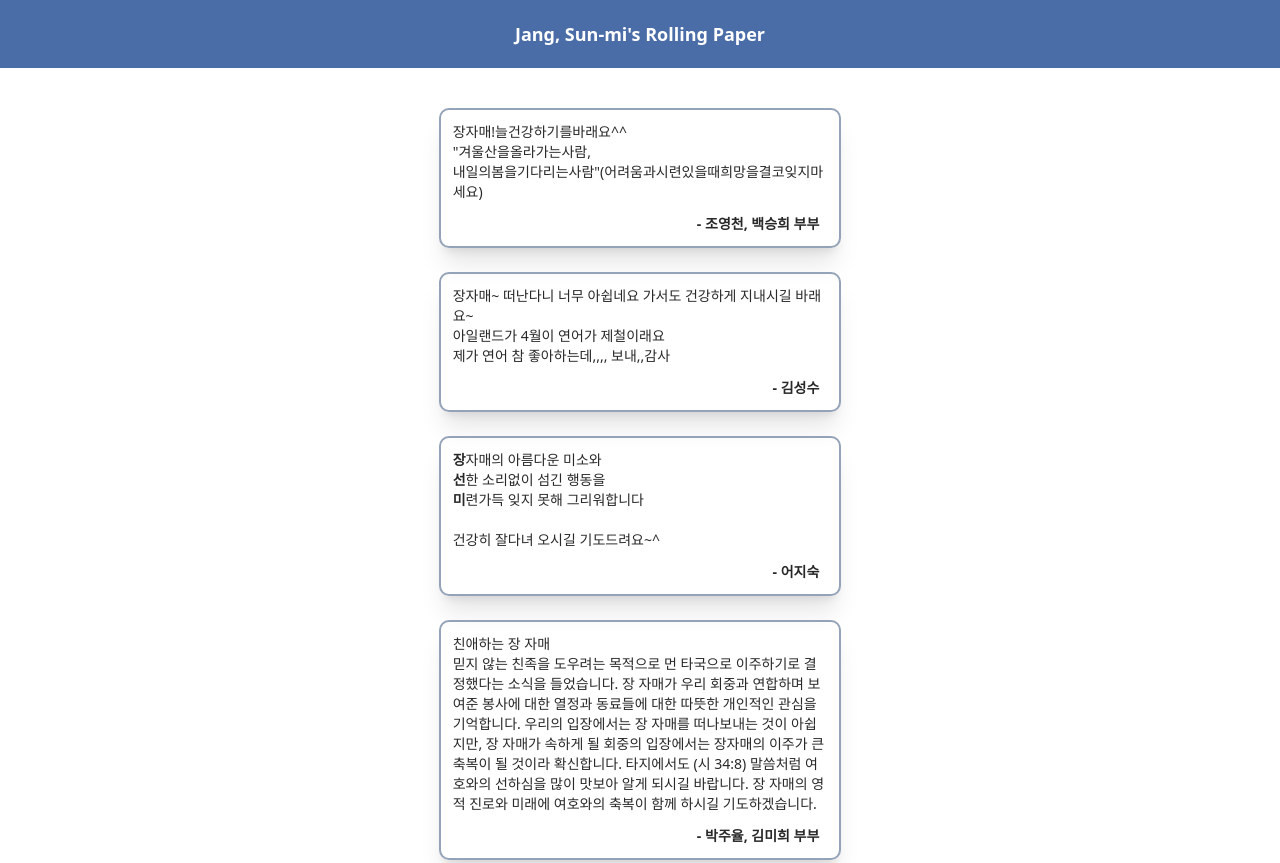
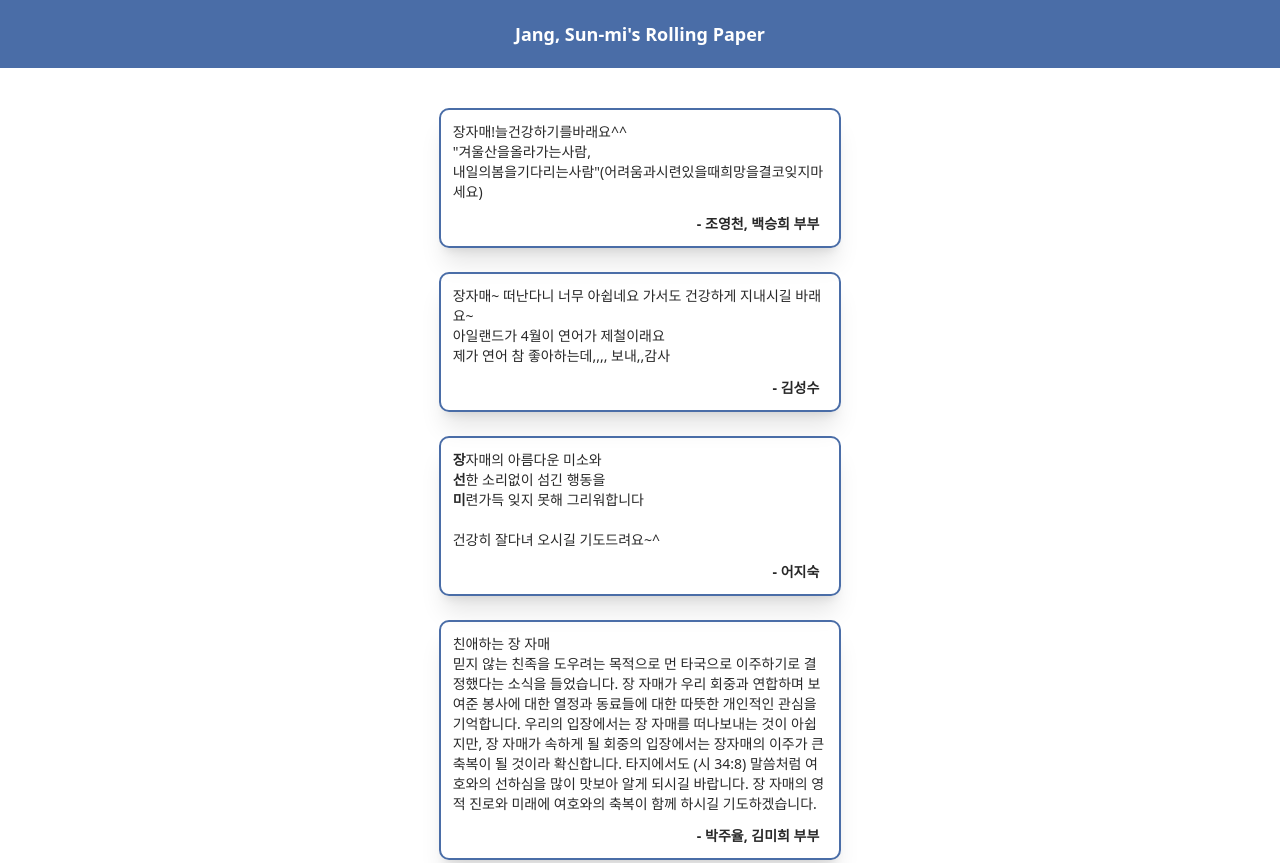
Before and after one commit to jungkun-friacode/sunmi, a plain HTML site: page index.html in a window 1280 px wide. Shown: the top 863 px of the page. Drawn offline with nearby package versions, Linux system fonts and the light colour scheme.

Commit message:
update card border color

```diff
--- a/index.html
+++ b/index.html
@@ -25,7 +25,7 @@
       let div = '';
       message.map((item) => {
         div += `
-          <div class="border-2 border-slate-400 hover:border-2 hover:border-[#F6B310] shadow-xl mb-6 rounded-[10px] p-3">
+          <div class="border-2 border-[#4a6da7] hover:border-2 hover:border-[#F6B310] shadow-xl mb-6 rounded-[10px] p-3">
             <div class="text-[#282828] text-sm">
               ${item.message}
             </div>
```
